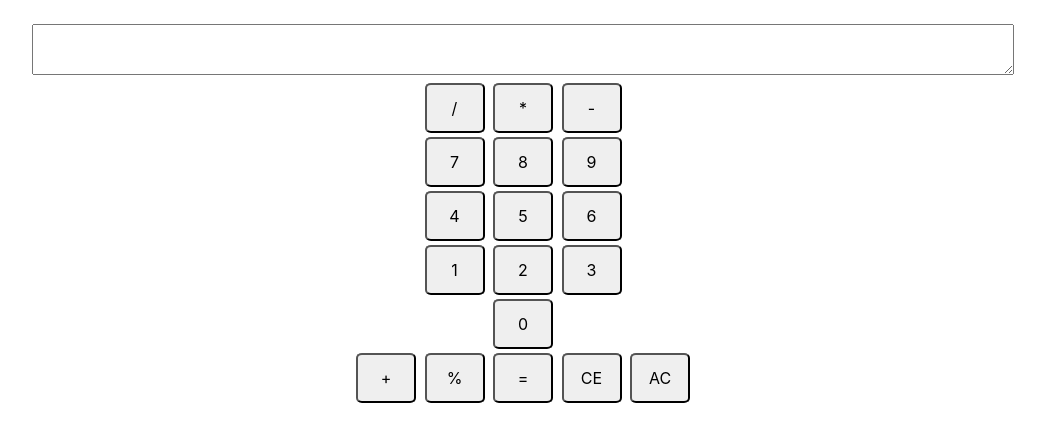
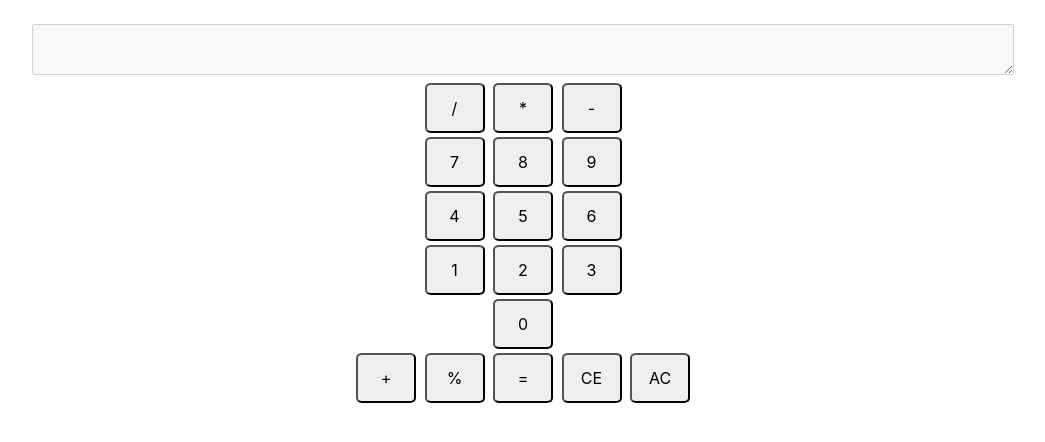
Before and after one commit to mekarthikr/calculator, a plain HTML site: page index.html in a window 1280 px wide. Shown: the whole page, without its empty margins (117-1162 px from the left). Drawn offline with nearby package versions, Linux system fonts and the light colour scheme.

Commit message:
Update index.html

```diff
--- a/index.html
+++ b/index.html
@@ -12,7 +12,7 @@
 <body>
     <br>
     <div class="container" style="text-align: center;">
-        <textarea style="font-size: 30px;" name="display" id="display" cols="50" rows="1" value=""></textarea>
+        <textarea style="font-size: 30px;" name="display" id="display" cols="50" rows="1" value="" disabled></textarea>
         <br>
         <button class="button" onclick="return add(this.value);" value="/" id="/">/</button>
         <button class="button" onclick="return add(this.value);" value="*" id="*">*</button>
```
